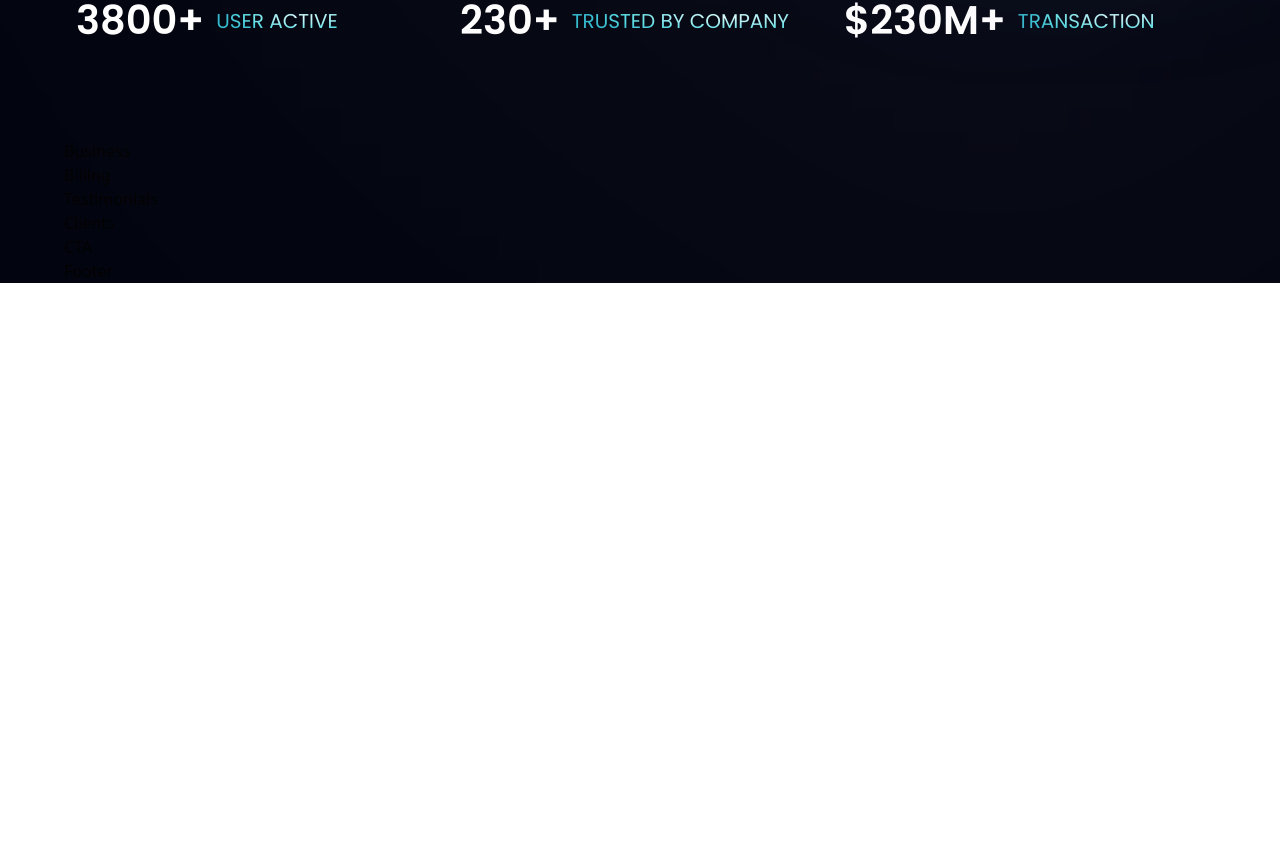
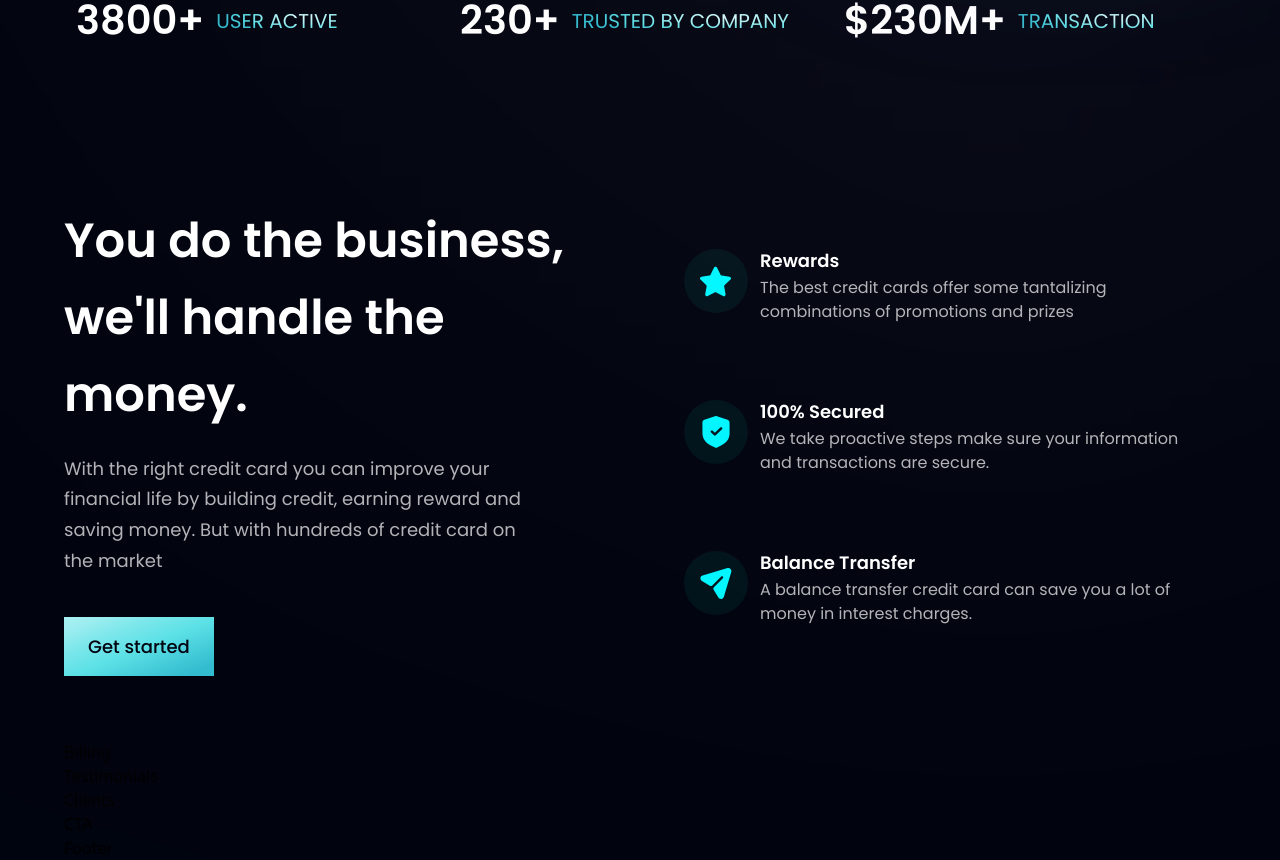
Before and after one commit to 1Nelsonel/bank_modern_app, a React (Vite) app in the folder bank_modern_app/: page / in a window 1280 px wide. Shown: the part 886-1746 px from the top of the page. Before the commit the page ends 1169 px from the top, so only its background shows below. Built offline with nearby package versions, Linux system fonts and the light colour scheme.

Commit message:
Business success

```diff
--- a/bank_modern_app/src/components/Business.jsx
+++ b/bank_modern_app/src/components/Business.jsx
@@ -1,8 +1,40 @@
-import React from 'react'
+import { features } from '../constants';
+import styles, { layout } from '../style';
+import Button from './Button';
+
+const FeatureCard =({ icon, title, content, index }) => (
+  <div className={`flex flex-row p-6 rounded-[20px] ${index !== features.length - 1 ? "mb-6" :"mb-0"} feature-card`}>
+    <div className={`w-[64px] h-[64px] rounded-full ${styles.flexCenter} bg-dimBlue`}>
+      <img src={icon} alt="icon" className='w-[50%] h-[50%] object-contain' />
+    </div>
+    <div className='flex-1 flex flex-col ml-3'>
+      <h4 className='font-poppins font-semibold text-white text-[18px] leading-[23px] mb-1'>
+        {title}
+      </h4>
+      <p className='font-poppins font-normal text-dimWhite text-[16px] leading-[24px] mb-1'>
+        {content}
+      </p>
+    </div>
+  </div>
+)
 
 const Business = () => {
   return (
-    <div>Business</div>
+    <section id='features' className={layout.section}>
+      <div className={layout.sectionInfo}>
+        <h2 className={styles.heading2}>You do the business, <br className='sm:block hidden' /> we'll handle the money.</h2>
+
+        <p className={`${styles.paragraph} max-w-[470px] mt-5`}>With the right credit card you can improve your financial life by building credit, earning reward and saving money.
+          But with hundreds of credit card on the market</p>
+
+        <Button styles='mt-10' />
+      </div>
+      <div className={`${layout.sectionImg} flex-col`}>
+        {features.map((feature, index) => (
+          <FeatureCard key={feature.id} {...feature} index={index} />
+        ))}
+      </div>
+    </section>
   )
 }
 
--- a/bank_modern_app/src/components/Button.jsx
+++ b/bank_modern_app/src/components/Button.jsx
@@ -1,8 +1,10 @@
 import React from 'react'
 
-const Button = () => {
+const Button = ({styles}) => {
   return (
-    <div>Button</div>
+    <button type='button' className={`py-4 px-6 bg-blue-gradient font-poppins font-medium text-[18px] text-primary outline-none ${styles}`}>
+      Get started
+    </button>
   )
 }
 
```
Also changed, not shown: bank_modern_app/src/components/Billing.jsx (+4 -5 lines).
